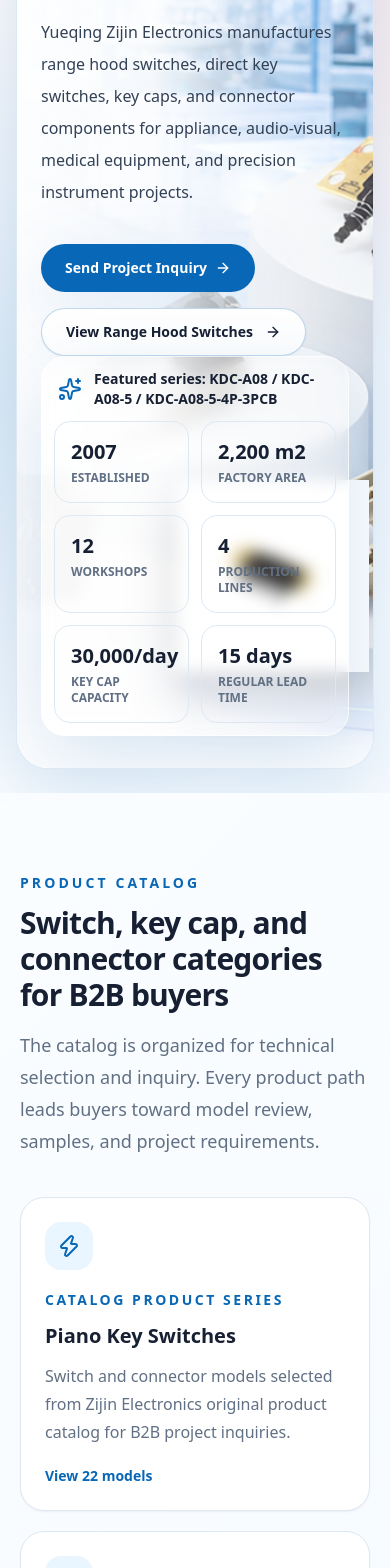
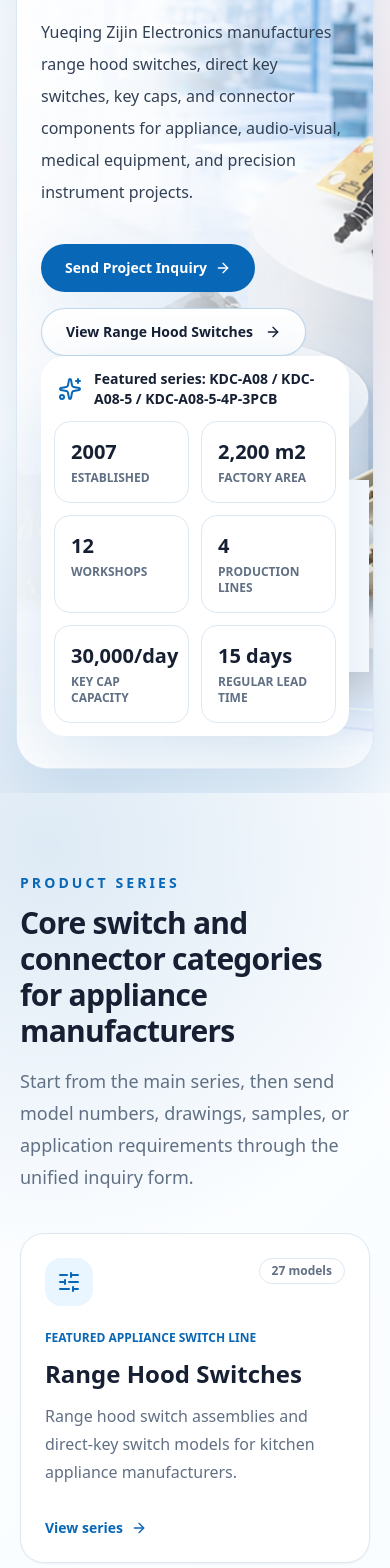
Before and after one commit to luqite-ux/zijin-electronics, a Next.js app: page / in a window 390 px wide. Shown: the part 432-2000 px from the top of the page. Built offline with nearby package versions, Linux system fonts and the light colour scheme.

Commit message:
feat: restructure homepage like industrial b2b site

```diff
--- a/app/page.tsx
+++ b/app/page.tsx
@@ -1,8 +1,10 @@
 import { Hero } from '@/components/home/hero'
+import { ApplicationScenarios } from '@/components/home/application-scenarios'
+import { FaqPreview } from '@/components/home/faq-preview'
+import { FeaturedProducts } from '@/components/home/featured-products'
 import { ManufacturingPreview } from '@/components/home/manufacturing-preview'
-import { ProductMatrix } from '@/components/home/product-matrix'
+import { ProductSeries } from '@/components/home/product-series'
 import { QualityPreview } from '@/components/home/quality-preview'
-import { Workflow } from '@/components/home/workflow'
 import { InquiryCta } from '@/components/inquiry-cta'
 import { SectionShell } from '@/components/section-shell'
 
@@ -10,17 +12,23 @@
   return (
     <>
       <Hero />
-      <SectionShell eyebrow="Product Catalog" title="Switch, key cap, and connector categories for B2B buyers" text="The catalog is organized for technical selection and inquiry. Every product path leads buyers toward model review, samples, and project requirements.">
-        <ProductMatrix />
+      <SectionShell eyebrow="Product Series" title="Core switch and connector categories for appliance manufacturers" text="Start from the main series, then send model numbers, drawings, samples, or application requirements through the unified inquiry form.">
+        <ProductSeries />
       </SectionShell>
-      <SectionShell eyebrow="OEM / ODM Workflow" title="From model selection to custom production">
-        <Workflow />
+      <SectionShell eyebrow="Featured Products" title="Range hood switch models selected from the Zijin catalog" text="The homepage highlights real products from the original Zijin Electronics product center, with every product detail page leading buyers to inquiry.">
+        <FeaturedProducts />
+      </SectionShell>
+      <SectionShell eyebrow="Application Scenarios" title="Components for appliance controls, interfaces, and precision assemblies" text="Instead of invented project cases, the homepage presents factual application areas from customer materials and product documentation.">
+        <ApplicationScenarios />
       </SectionShell>
       <SectionShell eyebrow="Manufacturing" title="Factory capacity behind switch and connector production">
         <ManufacturingPreview />
       </SectionShell>
       <SectionShell eyebrow="Quality & Certifications" title="Process inspection and certification-backed trust">
         <QualityPreview />
+      </SectionShell>
+      <SectionShell eyebrow="FAQ" title="B2B purchasing questions before sending an inquiry">
+        <FaqPreview />
       </SectionShell>
       <section className="px-5 pb-20 sm:px-8">
         <div className="mx-auto max-w-7xl rounded-[2rem] bg-gradient-to-r from-brand-blue via-[#1d83d4] to-brand-green p-10 text-white shadow-glow">
--- /dev/null
+++ b/components/home/application-scenarios.tsx
@@ -0,0 +1,20 @@
+import { solutions } from '@/lib/site-data'
+
+export function ApplicationScenarios() {
+  return (
+    <div className="grid gap-4 md:grid-cols-2 xl:grid-cols-4">
+      {solutions.map((item) => {
+        const Icon = item.icon
+        return (
+          <div key={item.title} className="rounded-[1.5rem] border border-line bg-white p-6 shadow-sm">
+            <span className="flex h-12 w-12 items-center justify-center rounded-2xl bg-brand-ice text-brand-blue">
+              <Icon className="h-6 w-6" />
+            </span>
+            <h3 className="mt-6 text-xl font-semibold text-ink">{item.title}</h3>
+            <p className="mt-3 leading-7 text-muted">{item.text}</p>
+          </div>
+        )
+      })}
+    </div>
+  )
+}
--- /dev/null
+++ b/components/home/faq-preview.tsx
@@ -0,0 +1,27 @@
+import Link from 'next/link'
+import { ArrowRight } from 'lucide-react'
+import { faqs } from '@/lib/site-data'
+
+export function FaqPreview() {
+  return (
+    <div className="grid gap-8 lg:grid-cols-[.85fr_1.15fr] lg:items-start">
+      <div className="rounded-[1.5rem] border border-line bg-gradient-to-br from-brand-blue to-[#0d8fbd] p-8 text-white shadow-glow">
+        <p className="text-sm font-bold uppercase text-white/75">Buyer Support</p>
+        <h3 className="mt-4 text-3xl font-semibold">Questions before model selection?</h3>
+        <p className="mt-4 leading-8 text-white/82">Share model numbers, drawings, application requirements, or samples. All product and contact CTAs lead to the same inquiry workflow.</p>
+        <Link href="/faq" className="mt-8 inline-flex min-h-12 items-center gap-3 rounded-full bg-white px-6 text-sm font-bold text-brand-blue">
+          View FAQ
+          <ArrowRight className="h-4 w-4" />
+        </Link>
+      </div>
+      <div className="grid gap-3">
+        {faqs.slice(0, 4).map((item) => (
+          <div key={item.question} className="rounded-2xl border border-line bg-white p-5">
+            <h4 className="font-semibold text-ink">{item.question}</h4>
+            <p className="mt-2 text-sm leading-6 text-muted">{item.answer}</p>
+          </div>
+        ))}
+      </div>
+    </div>
+  )
+}
--- /dev/null
+++ b/components/home/featured-products.tsx
@@ -0,0 +1,29 @@
+import Link from 'next/link'
+import { ArrowRight } from 'lucide-react'
+import { featuredProducts } from '@/lib/site-data'
+import { productPath } from '@/lib/routes'
+
+export function FeaturedProducts() {
+  return (
+    <div className="grid gap-5 md:grid-cols-2 xl:grid-cols-4">
+      {featuredProducts.slice(0, 8).map((product) => (
+        <Link
+          key={product.slug}
+          href={productPath(product.slug)}
+          className="group rounded-[1.5rem] border border-line bg-white p-4 shadow-sm transition hover:-translate-y-1 hover:shadow-glow"
+        >
+          <div className="flex aspect-square items-center justify-center rounded-2xl bg-gradient-to-br from-brand-ice to-white p-5">
+            <img src={product.image} alt={`${product.model} range hood switch`} className="h-full w-full object-contain transition duration-500 group-hover:scale-105" loading="lazy" />
+          </div>
+          <p className="mt-5 text-xs font-bold uppercase text-brand-blue">Range Hood Switches</p>
+          <h3 className="mt-2 text-lg font-semibold text-ink">{product.model}</h3>
+          <p className="mt-3 line-clamp-3 text-sm leading-6 text-muted">{product.summary}</p>
+          <p className="mt-5 inline-flex items-center gap-2 text-sm font-bold text-brand-blue">
+            View details
+            <ArrowRight className="h-4 w-4 transition group-hover:translate-x-1" />
+          </p>
+        </Link>
+      ))}
+    </div>
+  )
+}
--- a/components/home/hero.tsx
+++ b/components/home/hero.tsx
@@ -41,14 +41,14 @@
             </div>
           </div>
 
-          <div className="grid gap-3 rounded-3xl border border-white/70 bg-white/86 p-3 shadow-glow backdrop-blur sm:p-4 md:grid-cols-[1.2fr_2fr] md:items-center">
+          <div className="grid gap-3 rounded-3xl border border-white/70 bg-white p-3 shadow-glow sm:bg-white/86 sm:p-4 sm:backdrop-blur md:grid-cols-[1.2fr_2fr] md:items-center">
             <div className="flex items-center gap-3 px-1">
               <Sparkles className="h-6 w-6 shrink-0 text-brand-blue" />
               <p className="text-sm font-bold text-ink">Featured series: {featuredProducts.slice(0, 3).map((item) => item.model).join(' / ')}</p>
             </div>
             <div className="grid grid-cols-2 gap-3 sm:grid-cols-3 lg:grid-cols-6">
               {stats.slice(0, 6).map((stat) => (
-                <div key={stat.label} className="rounded-2xl border border-line bg-white/88 p-4">
+                <div key={stat.label} className="rounded-2xl border border-line bg-white p-4 sm:bg-white/88">
                   <p className="text-xl font-black text-ink">{stat.value}</p>
                   <p className="mt-1 text-xs font-semibold uppercase text-muted">{stat.label}</p>
                 </div>
--- /dev/null
+++ b/components/home/product-series.tsx
@@ -0,0 +1,54 @@
+import Link from 'next/link'
+import { ArrowRight } from 'lucide-react'
+import { productCategories } from '@/lib/site-data'
+
+const priority = [
+  'range-hood-switches',
+  'direct-key-switches',
+  'key-caps',
+  'fpc-ffc-connectors',
+  'usb-connectors',
+  'wafer-connectors'
+]
+
+export function ProductSeries() {
+  const series = priority
+    .map((slug) => productCategories.find((item) => item.slug === slug))
+    .filter(Boolean)
+
+  return (
+    <div className="grid gap-4 md:grid-cols-2 xl:grid-cols-3">
+      {series.map((item) => {
+        if (!item) return null
+        const Icon = item.icon
+        return (
+          <Link
+            key={item.slug}
+            href={`/products/category/${item.slug}`}
+            className="group grid min-h-64 overflow-hidden rounded-[1.5rem] border border-line bg-white shadow-sm transition hover:-translate-y-1 hover:shadow-glow"
+          >
+            <div className="relative flex h-full flex-col justify-between p-6">
+              <div>
+                <div className="flex items-start justify-between gap-4">
+                  <span className="flex h-12 w-12 items-center justify-center rounded-2xl bg-brand-ice text-brand-blue">
+                    <Icon className="h-6 w-6" />
+                  </span>
+                  <span className="rounded-full border border-line bg-white px-3 py-1 text-xs font-bold text-muted">
+                    {item.count} models
+                  </span>
+                </div>
+                <p className="mt-6 text-xs font-bold uppercase text-brand-blue">{item.eyebrow}</p>
+                <h3 className="mt-3 text-2xl font-semibold text-ink">{item.name}</h3>
+                <p className="mt-3 leading-7 text-muted">{item.summary.en}</p>
+              </div>
+              <p className="mt-8 inline-flex items-center gap-2 text-sm font-bold text-brand-blue">
+                View series
+                <ArrowRight className="h-4 w-4 transition group-hover:translate-x-1" />
+              </p>
+            </div>
+          </Link>
+        )
+      })}
+    </div>
+  )
+}
```
